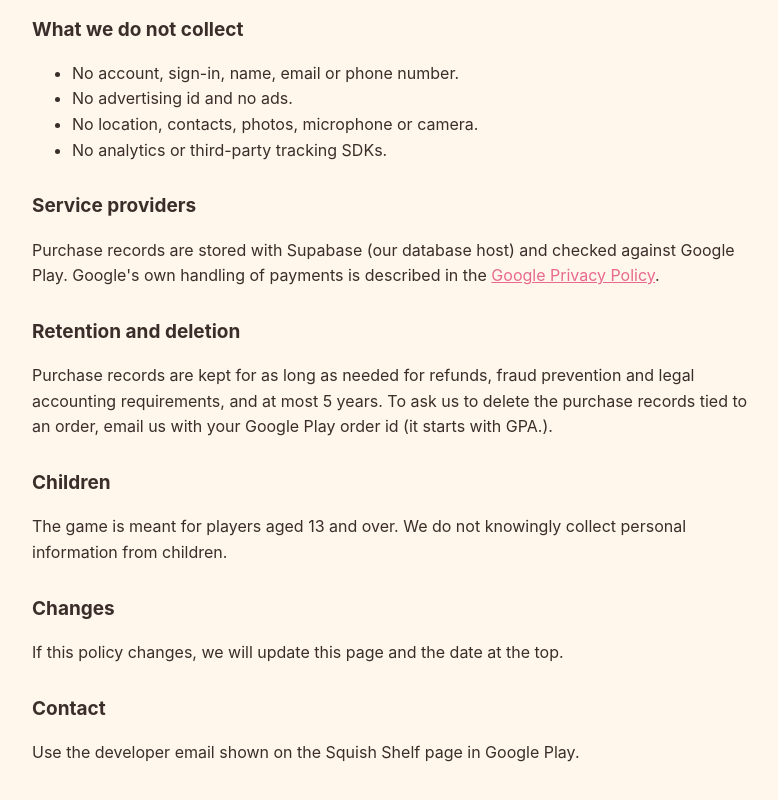
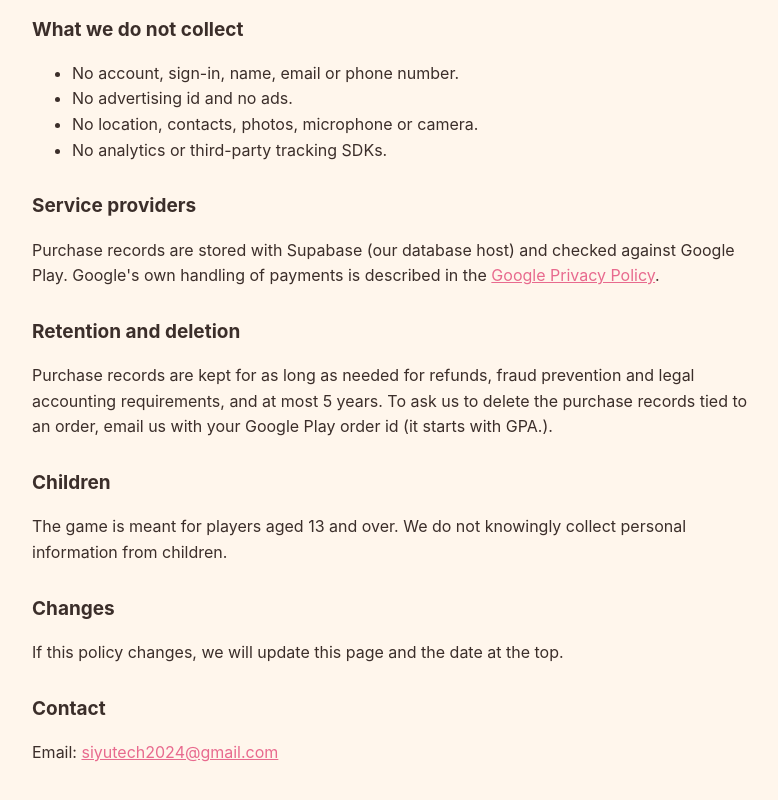
Before and after one commit to siyutech2024-cmd/squish-site, a plain HTML site: page privacy/index.html in a window 1280 px wide. Shown: the part 573-1373 px from the top of the page, without its empty margins (248-1026 px from the left). Drawn offline with Linux system fonts and the light colour scheme.

Commit message:
Privacy policy: contact email
Co-Authored-By: Claude Opus 5.5 <noreply@anthropic.com>
Claude-Session: https://claude.ai/code/session_01UjWhNRBAJDA1GntjQP6qBa

```diff
--- a/privacy/index.html
+++ b/privacy/index.html
@@ -49,7 +49,7 @@
 <p>If this policy changes, we will update this page and the date at the top.</p>
 
 <h2>Contact</h2>
-<p>Use the developer email shown on the Squish Shelf page in Google Play.</p>
+<p>Email: <a href="mailto:siyutech2024@gmail.com">siyutech2024@gmail.com</a></p>
 </main>
 </body>
 </html>
```
